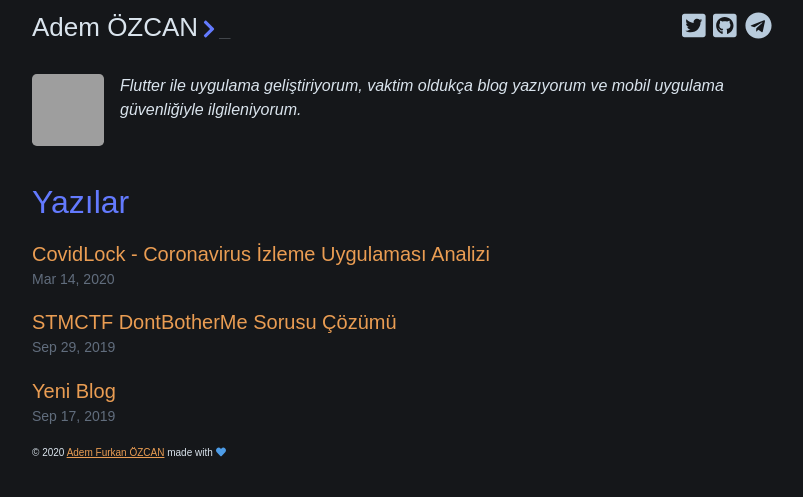
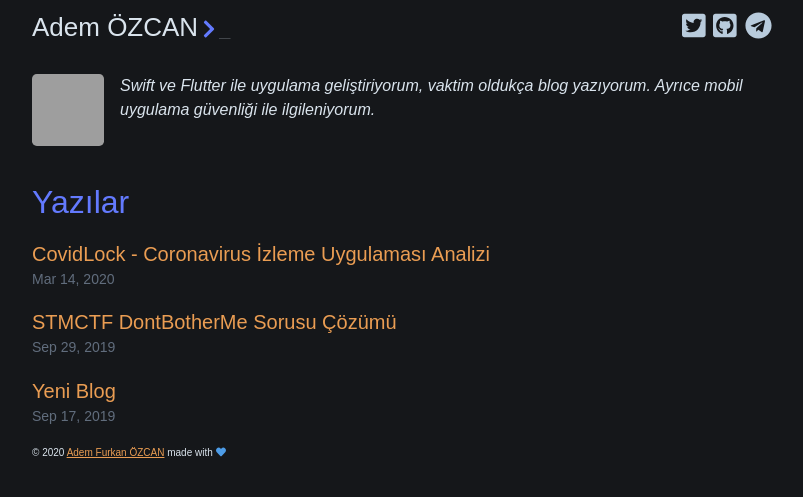
Before and after one commit to Adem68/blog-tr, a Jekyll site: the page built from index.html, in a window 1280 px wide, cut to the strip 0-497 px from the top of the page. Shown: the whole strip, without its empty margins (238-1041 px from the left). Built offline with Jekyll 4.4.1, drawn with Linux system fonts in a browser that asks for light colours; nearby versions of some CDN libraries; some web fonts are replaced; the list of posts is cut into pages by our own code; grey boxes are pictures that could not be loaded.

Commit message:
Update _config.yml

```diff
--- a/_config.yml
+++ b/_config.yml
@@ -2,7 +2,7 @@ title: Adem ÖZCAN
 author: Adem Furkan ÖZCAN
 email: info@ademfurkan.com
 description: >-
-    Flutter ile uygulama geliştiriyorum, vaktim oldukça blog yazıyorum ve mobil uygulama güvenliğiyle ilgileniyorum.
+    Swift ve Flutter ile uygulama geliştiriyorum, vaktim oldukça blog yazıyorum. Ayrıce mobil uygulama güvenliği ile ilgileniyorum.
 show_excerpts: false
 baseurl: "/"
 #url: "https://adem68.github.io/blog"
```
